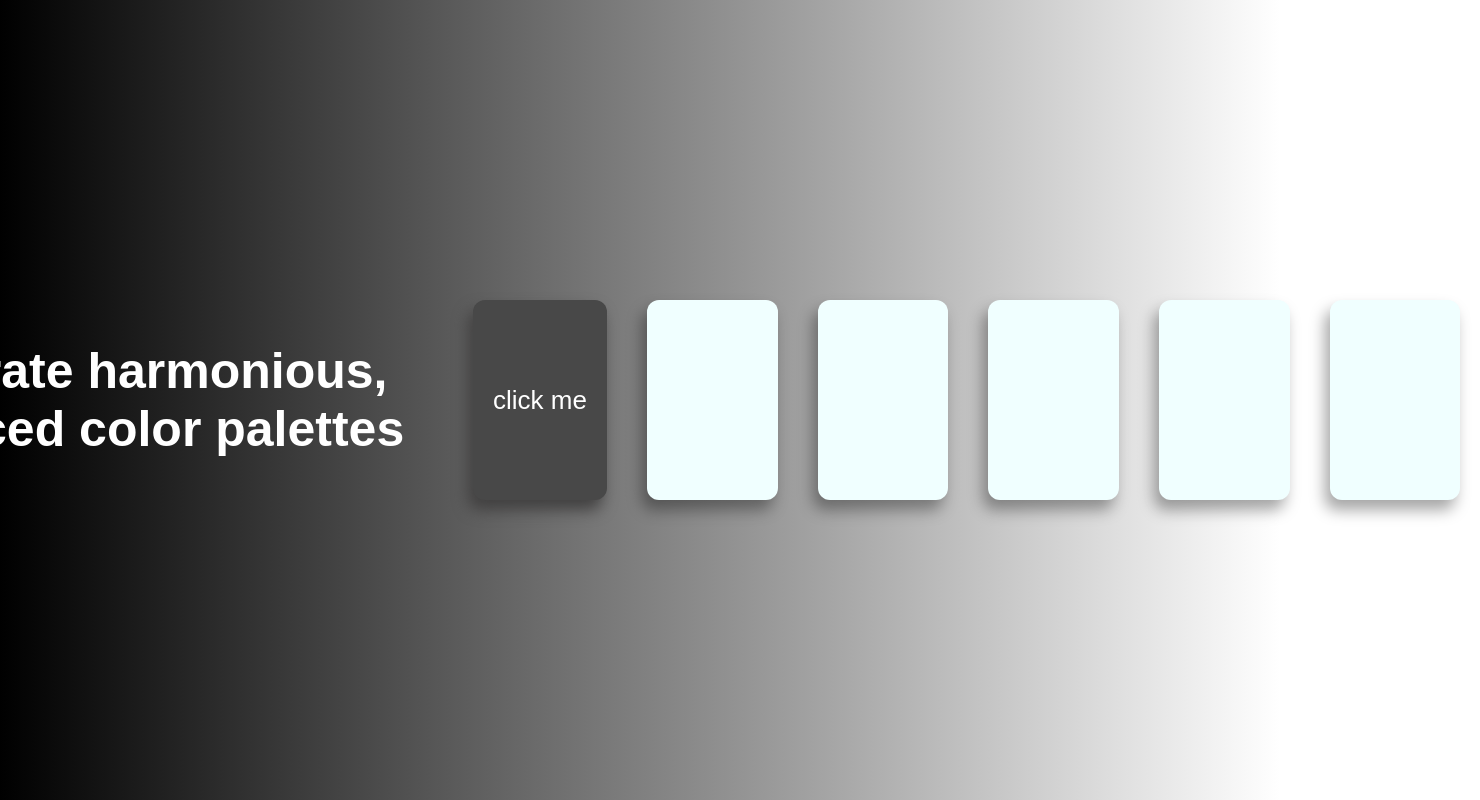
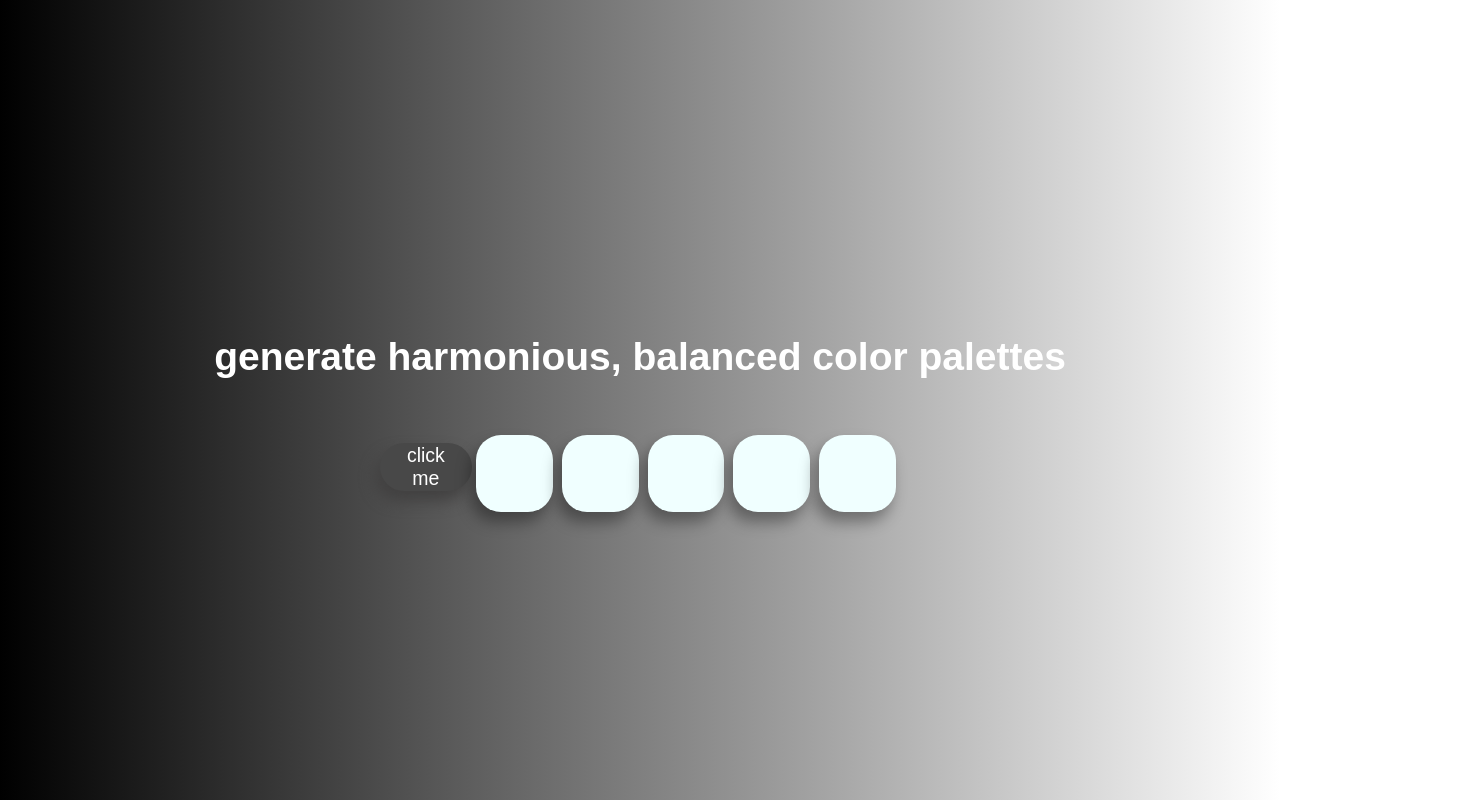
Before and after one commit to macgere/Color-Maker, a React (Create React App) app: page / in a window 1280 px wide. Shown: the whole page, 1480 px wide, since content can reach past the window. Built offline with nearby package versions, Linux system fonts and the light colour scheme.

Commit message:
added styling

```diff
--- a/src/App.css
+++ b/src/App.css
@@ -1,18 +1,16 @@
 .App {
   text-align: center;
   background-image: linear-gradient(to right, #000000, #ffffff);
-}
-
-.App-logo {
-  height: 40vmin;
-  pointer-events: none;
+  padding-left: 10%;
+  padding-right: 10%;
 }
 
 h2 {
+  display: flex;
   font-family: Arial, Helvetica, sans-serif;
-  font-size: 50px;
+  font-size: 150%;
   color: white;
-  margin: -30px;
+  margin: 5%;
 }
 
 .App-header {
@@ -23,6 +21,7 @@ h2 {
   justify-content: center;
   font-size: calc(10px + 2vmin);
   color: white;
+  margin: 0%;
 }
 
 
@@ -31,38 +30,46 @@ button {
   border-style: none;
   box-shadow: -5px 10px 15px #424141;
   background-color: #484848;
-  border-radius: 12px;
-  height: 200px;
-  width: 200px;
-  font-size: 26px;
+  border-radius: 25px;
+  height: 10%;
+  width: 50%;
+  font-size: 75%;
   font-family: Arial, Helvetica, sans-serif;
-  margin: 20px;
+  margin-top: 1vw;
+  margin-bottom: 1vw;
+  padding-left: 6%;
+  padding-right: 6%;
 }
 
 .generatedColor {
     display: flex;
-    flex-direction: column;
+    flex-direction: row;
     box-shadow: -5px 10px 15px #0000005a;
     align-items: center;
     justify-content: center;
     background-color: azure;
     color: azure;
-    height: 200px;
-    width: 200px;
-    border-radius: 12px;
-    margin: 20px;
+    padding: 3%;
+    height: 20%;
+    width: 20%;
+    border-radius: 25px;
+    margin: 1%;
+    font-size: 100%;
 }
 
 p {
   display: flex;
-  flex-direction: column;
   flex-wrap: wrap;
-  margin: 2px;
+  margin: 2%;
+  font-size: 75%;
 }
 
 .container {
   display: flex;
   flex: row;
-  align-items: center;
+  align-items: stretch;
   justify-content: center;
+  height: 100%;
+  padding-left: 10%;
+  padding-right: 10%;
 }
--- a/src/App.js
+++ b/src/App.js
@@ -35,8 +35,8 @@ function App() {
   return (
     <div className="App" id="app">
       <header className="App-header">
+      <h2>generate harmonious, balanced color palettes</h2>
         <div className="container" id="container">
-          <h2>generate harmonious, balanced color palettes</h2>
           <button onClick={makePal}>click me</button>
           <div className="generatedColor" id="generatedColor1">
           <p className="colorName" id="colorName1"> Color is:</p>
```
